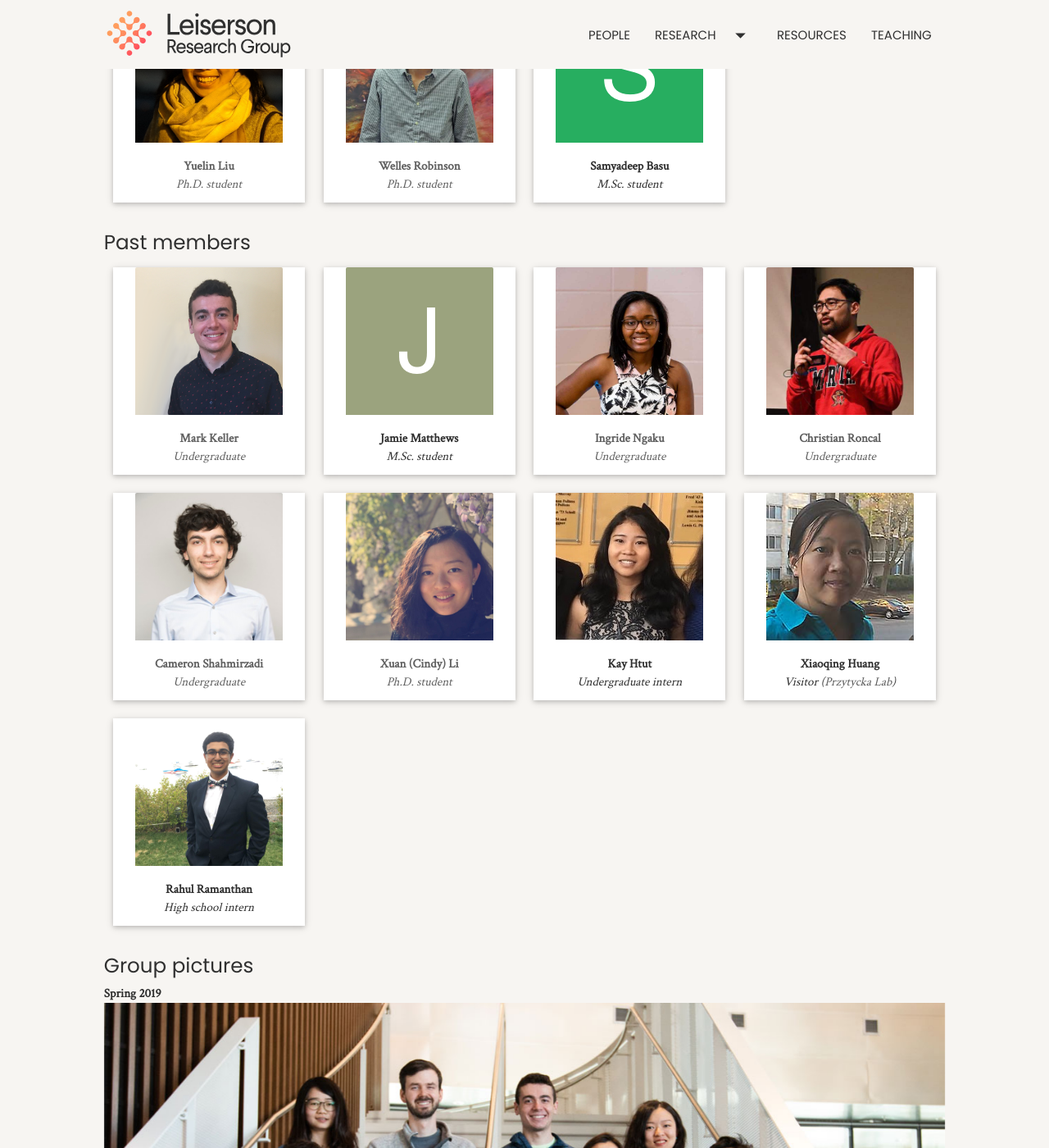
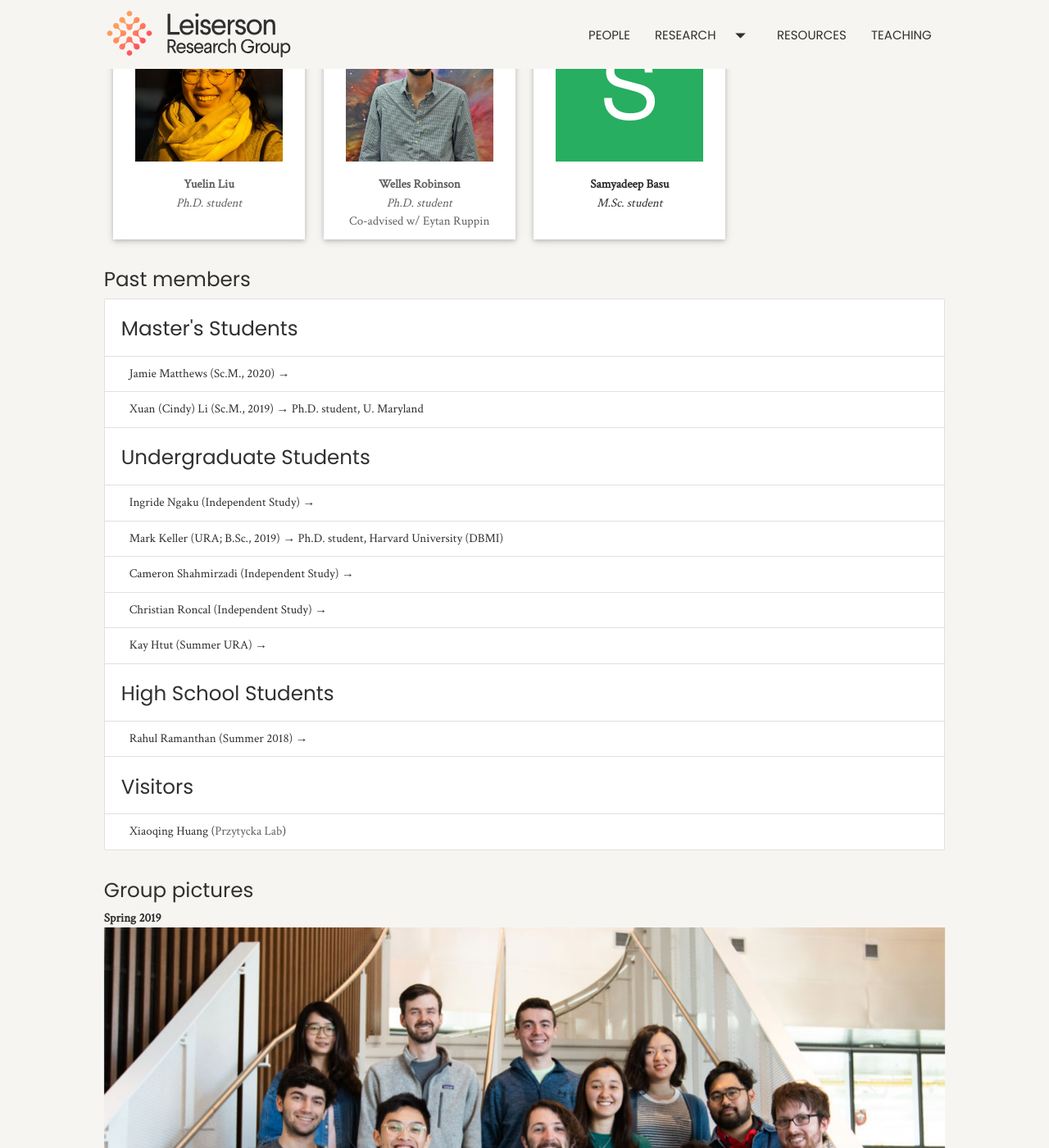
Before and after one commit to lrgr/lrgr.github.io, a Jekyll site: the page built from people/index.html, in a window 1280 px wide and 1400 px high, scrolled down 506 px. Shown: the whole window at 82% size. Built offline with Jekyll 4.4.1, drawn with Linux system fonts in a browser that asks for light colours; nearby versions of some CDN libraries; some of the changed text lies outside the part shown.

Commit message:
Update People page and add NSF GRFPs to news

```diff
--- a/index.html
+++ b/index.html
@@ -74,8 +74,12 @@
       <h5>Recent news</h5>
       <ul class="collection" id="news">
         <li class="collection-item">
+          <b>Apr 10, 2020</b><br/>
+          Congratulations to <a href="{{ site.baseurl }}/people/jason-fan">Jason Fan</a> and <a href="{{ site.baseurl }}/people/nick-franzese">Nick Franzese</a> for <a href="https://www.cbcb.umd.edu/about-us/news/two-cbcb-graduate-students-receive-nsf-graduate-research-fellowships" target="_new">receiving NSF Graduate Research Fellowships</a>!
+        </li>
+        <li class="collection-item">
           <b>Dec 17, 2019</b><br/>
-          Congratulations to <a href="https://lrgr.io/people/mark-keller">Mark Keller</a> for receiving an Honorable Mention for the <a href="https://cra.org/about/awards/outstanding-undergraduate-researcher-award/" target="_new">CRA Outstanding Undergraduate Researcher Award</a>!
+          Congratulations to Mark Keller for receiving an Honorable Mention for the <a href="https://cra.org/about/awards/outstanding-undergraduate-researcher-award/" target="_new">CRA Outstanding Undergraduate Researcher Award</a>!
         </li>
         <li class="collection-item">
           <b>Dec 4, 2019</b><br/>
--- a/people/index.html
+++ b/people/index.html
@@ -14,7 +14,8 @@
             <img src="{{ site.baseurl }}/assets/img/max-leiserson.jpg">
           </div>
           <div class="card-content">
-            <b>Mark (Max) Leiserson</b><br/><i>Principal investigator</i>
+            <b>Mark (Max) Leiserson</b><br/><i>Principal investigator</i><br/>
+            <br/>
           </div>
         </div>
       </a>
@@ -26,7 +27,8 @@
           <img src="{{ site.baseurl }}/assets/img/tracy-chen.jpg">
         </div>
         <div class="card-content">
-          <b>Yuexi (Tracy) Chen</b><br/><i>Ph.D. student</i>
+          <b>Yuexi (Tracy) Chen</b><br/><i>Ph.D. student</i><br/>
+          <br/>
         </div>
       </div>
       </a>
@@ -38,7 +40,8 @@
           <img src="{{ site.baseurl }}/assets/img/jason-fan.jpg">
         </div>
         <div class="card-content">
-          <b>Jason Fan</b><br/><i>Ph.D. student</i>
+          <b>Jason Fan</b><br/><i>Ph.D. student</i><br/>
+          NSF GRFP (2020-2022)
         </div>
       </div>
       </a>
@@ -50,7 +53,8 @@
           <img src="{{ site.baseurl }}/assets/img/nick-franzese.png">
         </div>
         <div class="card-content">
-          <b>Nick Franzese</b><br/><i>Ph.D. student</i>
+          <b>Nick Franzese</b><br/><i>Ph.D. student</i><br/>
+          NSF GRFP (2020-2022)
         </div>
       </div>
       </a>
@@ -62,7 +66,9 @@
           <img src="{{ site.baseurl }}/assets/img/yuelin-liu.png">
         </div>
         <div class="card-content">
-          <b>Yuelin Liu</b><br/><i>Ph.D. student</i>
+          <b>Yuelin Liu</b><br/>
+          <i>Ph.D. student</i><br/>
+          <br/>
         </div>
       </div>
       </a>
@@ -76,7 +82,8 @@
           </div>
         </div>
         <div class="card-content">
-          <b>Welles Robinson</b><br/><i>Ph.D. student</i>
+          <b>Welles Robinson</b><br/><i>Ph.D. student</i><br/>
+          Co-advised w/ Eytan Ruppin
         </div>
       </div>
       </a>
@@ -89,115 +96,48 @@
           </div>
         </div>
         <div class="card-content">
-          <b>Samyadeep Basu</b><br/><i>M.Sc. student</i>
+          <b>Samyadeep Basu</b><br/>
+          <i>M.Sc. student</i><br/>
+          <br/>
         </div>
       </div>
     </div>
   </div>
   <div class="row">
     <h5>Past members</h5>
-    <div class="col s12 m5 l3 xl1 center-align offset-m1">
-      <a href="{{site.baseurl}}/people/mark-keller">
-      <div class="card">
-        <div class="card-image img-wrapper">
-          <img src="{{ site.baseurl }}/assets/img/mark-keller.png">
-        </div>
-        <div class="card-content">
-          <b>Mark Keller</b><br/><i>Undergraduate</i>
-        </div>
-      </div>
-      </a>
-    </div>
-    <div class="col s12 m5 l3 xl1 center-align offset-m1">
-      <div class="card">
-        <div class="card-image img-wrapper">
-          <div class="card-image img-wrapper">
-            <img class="missing-person" data-name="Jamie Matthews" />
-          </div>
-        </div>
-        <div class="card-content">
-          <b>Jamie Matthews</b><br/><i>M.Sc. student</i>
-        </div>
-      </div>
-    </div>
-    <div class="col s12 m5 l3 xl1 center-align offset-m1">
-      <a href='{{site.baseurl}}/people/ingride-ngaku.html'>
-      <div class="card">
-        <div class="card-image img-wrapper">
-          <img src="{{ site.baseurl }}/assets/img/ingride-ngaku.jpg">
-        </div>
-        <div class="card-content">
-          <b>Ingride Ngaku</b><br/><i>Undergraduate</i>
-        </div>
-      </div>
-      </a>
-    </div>
-    <div class="col s12 m5 l3 xl1 center-align offset-m1">
-      <a href='{{site.baseurl}}/people/christian-roncal.html'>
-      <div class="card">
-        <div class="card-image img-wrapper">
-          <img src="{{ site.baseurl }}/assets/img/christian-roncal.jpg"/>
-        </div>
-        <div class="card-content">
-          <b>Christian Roncal</b><br/><i>Undergraduate</i>
-        </div>
-      </div>
-      </a>
-    </div>
-    <div class="col s12 m5 l3 xl1 center-align offset-m1">
-      <a href='{{site.baseurl}}/people/cameron-shahmirzadi.html'>
-      <div class="card">
-        <div class="card-image img-wrapper">
-          <img src="{{ site.baseurl }}/assets/img/cameron-shahmirzadi.jpg"/>
-        </div>
-        <div class="card-content">
-          <b>Cameron Shahmirzadi</b><br/><i>Undergraduate</i>
-        </div>
-      </div>
-      </a>
-    </div>
-    <div class="col s12 m5 l3 xl1 center-align offset-m1">
-      <a href="{{site.baseurl}}/people/cindy-li">
-      <div class="card">
-        <div class="card-image img-wrapper">
-          <img src="{{ site.baseurl }}/assets/img/cindy-li.JPG">
-        </div>
-        <div class="card-content">
-          <b>Xuan (Cindy) Li</b><br/><i>Ph.D. student</i>
-        </div>
-      </div>
-      </a>
-    </div>
-    <div class="col s12 m5 l3 xl1 center-align offset-m1">
-      <div class="card">
-        <div class="card-image img-wrapper">
-          <img src="{{ site.baseurl }}/assets/img/kay-htut.jpg">
-        </div>
-        <div class="card-content">
-          <b>Kay Htut</b><br/><i>Undergraduate intern</i>
-        </div>
-      </div>
-    </div>
-    <div class="col s12 m5 l3 xl1 center-align offset-m1">
-      <div class="card">
-        <div class="card-image img-wrapper">
-          <img src="{{ site.baseurl }}/assets/img/xiaoqing-huang.jpg">
-        </div>
-        <div class="card-content">
-          <b>Xiaoqing Huang</b><br/><i>Visitor (<a href="https://www.ncbi.nlm.nih.gov/CBBresearch/Przytycka/index.cgi#research" target="_new">Przytycka Lab</a>)</i>
-        </div>
-      </div>
-    </div>
-    <div class="col s12 m5 l3 xl1 center-align offset-m1">
-      <div class="card">
-        <div class="card-image img-wrapper">
-          <img src="{{ site.baseurl }}/assets/img/rahul-ramanathan.jpg">
-        </div>
-        <div class="card-content">
-          <b>Rahul Ramanthan</b><br/><i>High school intern</i>
-        </div>
-      </div>
-    </div>
+    <ul class="collection with-header">
+      <li class="collection-header"><h5>Master's Students</h5></li>
+      <li class="collection-item">
+        Jamie Matthews (Sc.M., 2020) &rarr;
+      </li>
+      <li class="collection-item">
+        Xuan (Cindy) Li (Sc.M., 2019) &rarr; Ph.D. student, U. Maryland
+      </li>
+      <li class="collection-header"><h5>Undergraduate Students</h5></li>
+      <li class="collection-item">
+        Ingride Ngaku (Independent Study) &rarr;
+      </li>
+      <li class="collection-item">
+        Mark Keller (URA; B.Sc., 2019) &rarr; Ph.D. student, Harvard University (DBMI)
+      </li>
+      <li class="collection-item">
+        Cameron Shahmirzadi (Independent Study) &rarr;
+      </li>
+      <li class="collection-item">
+        Christian Roncal (Independent Study) &rarr;
+      </li>
+      <li class="collection-item">
+        Kay Htut (Summer URA) &rarr;
+      </li>
+      <li class="collection-header"><h5>High School Students</h5></li>
+      <li class="collection-item">
+        Rahul Ramanthan (Summer 2018) &rarr;
+      </li>
+      <li class="collection-header"><h5>Visitors</h5></li>
+      <li class="collection-item">
+        Xiaoqing Huang (<a href="https://www.ncbi.nlm.nih.gov/CBBresearch/Przytycka/index.cgi#research" target="_new">Przytycka Lab</a>)
+      </li>
+    </ul>
   </div>
 </div>
 <div class="row">
```
Also changed, not shown: people/cameron-shahmirzadi.html (deleted, +0 -25 lines), people/christian-roncal.html (deleted, +0 -25 lines), people/cindy-li.html (deleted, +0 -24 lines), people/ingride-ngaku.html (deleted, +0 -21 lines), people/mark-keller.html (deleted, +0 -24 lines), publications.html (+10 -10 lines).
